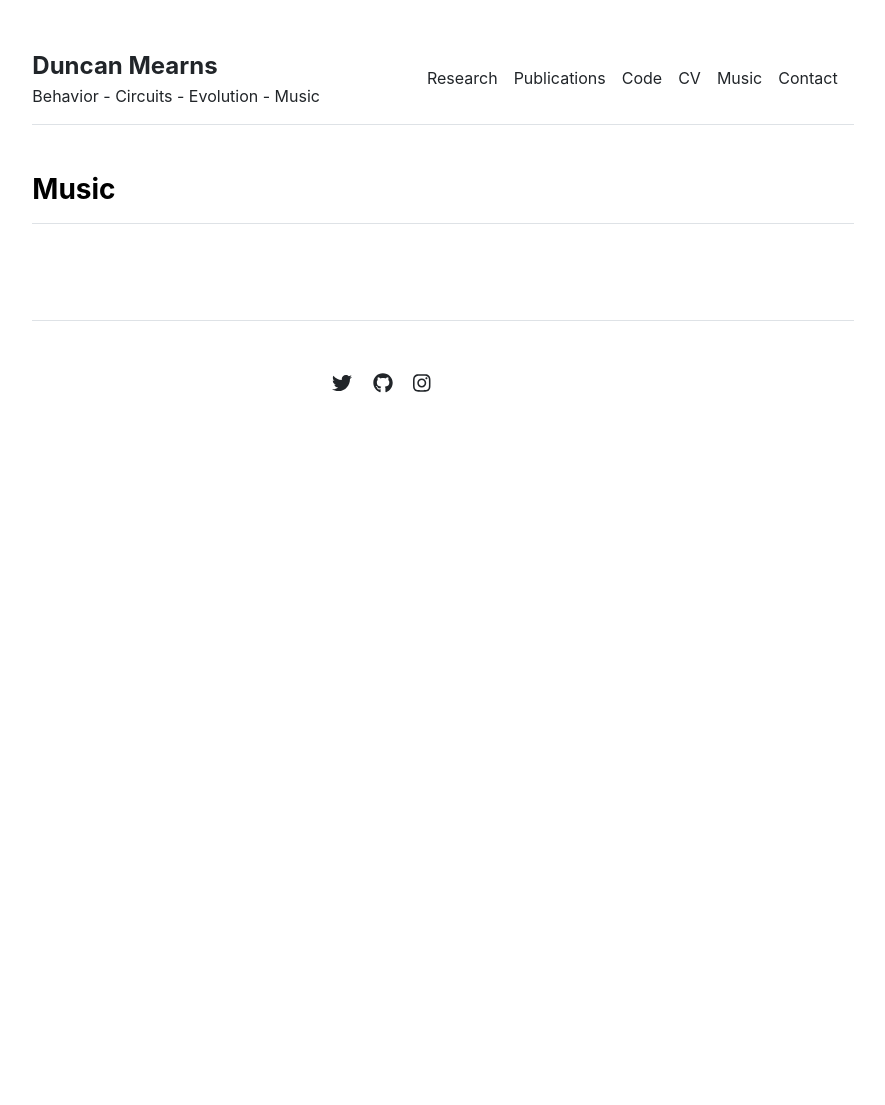
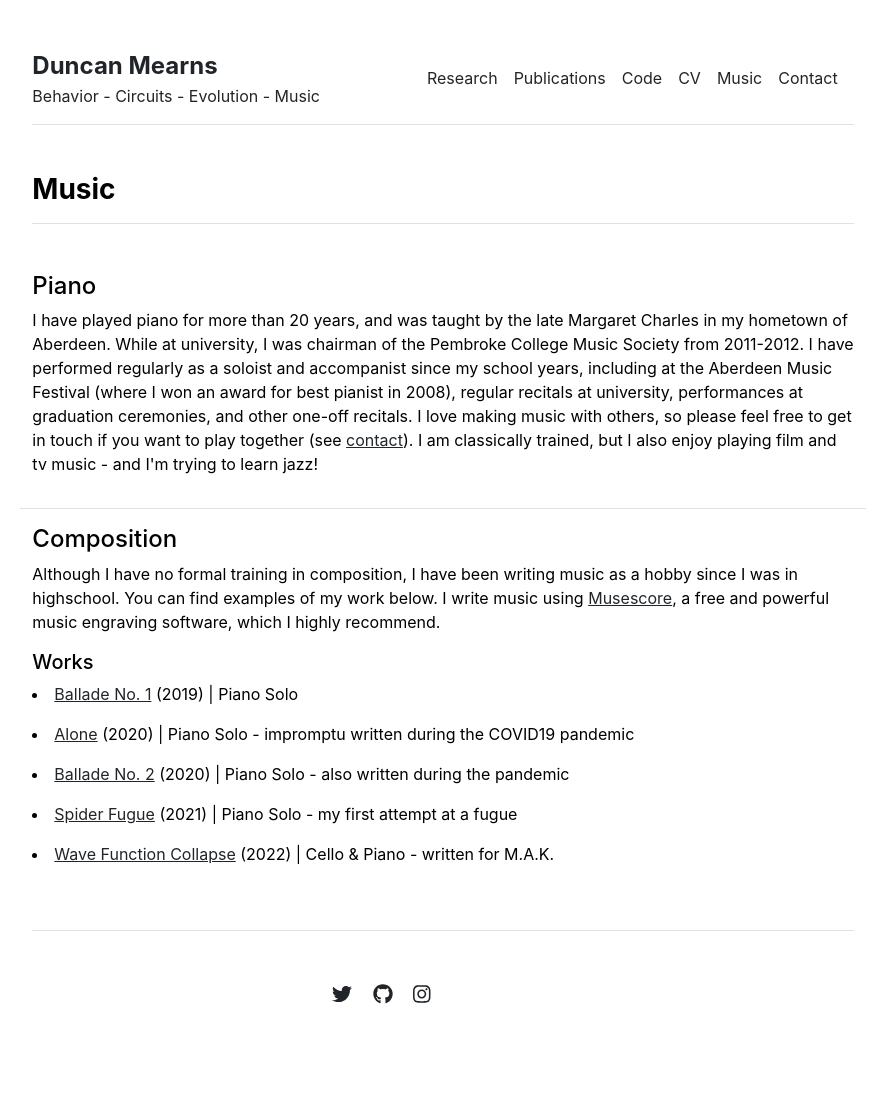
Before and after one commit to DuncanMearns/DuncanMearns.github.io, a Jekyll site: the page built from pages/music.html, in a window 1280 px wide. Shown: the whole page, without its empty margins (197-1082 px from the left). Built offline with Jekyll 4.4.1, drawn with Linux system fonts in a browser that asks for light colours; before the commit the page ends 900 px from its top, so only the background shows below that.

Commit message:
Added music

```diff
--- a/_data/settings.yml
+++ b/_data/settings.yml
@@ -22,3 +22,10 @@ contact:
   email: 'dm3169@princeton.edu'
   office: 'A92H PNI'
   image: 'assets/img/mugshot.jpg'
+
+music:
+- {title: 'Ballade No. 1', url: '/music/ballade_no_1.pdf', instrument: 'Piano Solo', year: '2019', description: ''}
+- {title: 'Alone', url: '/music/alone.pdf', instrument: 'Piano Solo', year: '2020', description: 'impromptu written during the COVID19 pandemic'}
+- {title: 'Ballade No. 2', url: '', instrument: 'Piano Solo', year: '2020', description: 'also written during the pandemic'}
+- {title: 'Spider Fugue', url: '', instrument: 'Piano Solo', year: '2021', description: 'my first attempt at a fugue'}
+- {title: 'Wave Function Collapse', url: '', instrument: 'Cello & Piano', year: '2022', description: 'written for M.A.K.'}
--- a/_includes/footer.html
+++ b/_includes/footer.html
@@ -2,7 +2,7 @@
   <div class="row">
     <div class="col-md-6 text-end social-media-icons">
       {% for item in site.data.settings.social %}
-        <a href="{{ item.link }}" class="ms-3 fs-5"><i class="fab fa-{{ item.icon }}"></i></a>
+        <a href="{{ item.link }}" target="_blank" class="ms-3 fs-5"><i class="fab fa-{{ item.icon }}"></i></a>
       {% endfor %}
     </div>
   </div>
--- /dev/null
+++ b/pages/music.html
@@ -0,0 +1,32 @@
+---
+layout: page
+title: "Music"
+---
+
+<div class="row mb-3 border-bottom pb-3">
+    <h4>Piano</h4>
+    <p> I have played piano for more than 20 years, and was taught by the late Margaret Charles in my hometown of Aberdeen.
+        While at university, I was chairman of the Pembroke College Music Society from 2011-2012. I have performed regularly
+        as a soloist and accompanist since my school years, including at the Aberdeen Music Festival (where I won an award for
+        best pianist in 2008), regular recitals at university, performances at graduation ceremonies, and other
+        one-off recitals. I love making music with others, so please feel free to get in touch if you want to play together
+        (see <a href="/pages/contact">contact</a>). I am classically trained, but I also enjoy playing film and tv music -
+        and I'm trying to learn jazz!</p>
+</div>
+<div class="row">
+    <h4>Composition</h4>
+    <p>
+        Although I have no formal training in composition, I have been writing music as a hobby since I was in highschool.
+        You can find examples of my work below. I write music using <a href="https://musescore.org/en" target="_blank">Musescore</a>,
+        a free and powerful music engraving software, which I highly recommend.
+    </p>
+    <h5>Works</h5>
+    {% for work in site.data.settings.music %}
+    <menu>
+        <li>
+            <a href="{{ work.url }}" target="_blank">{{ work.title }}</a> ({{ work.year }}) | {{ work.instrument }}
+            {% if work.description != '' %}- {{ work.description }}{% endif %}
+        </li>
+    </menu>
+    {% endfor %}
+</div>
```
Also changed, not shown: Gemfile (+4 -4 lines), pages/music.md (deleted, +0 -4 lines), Gemfile.lock.
